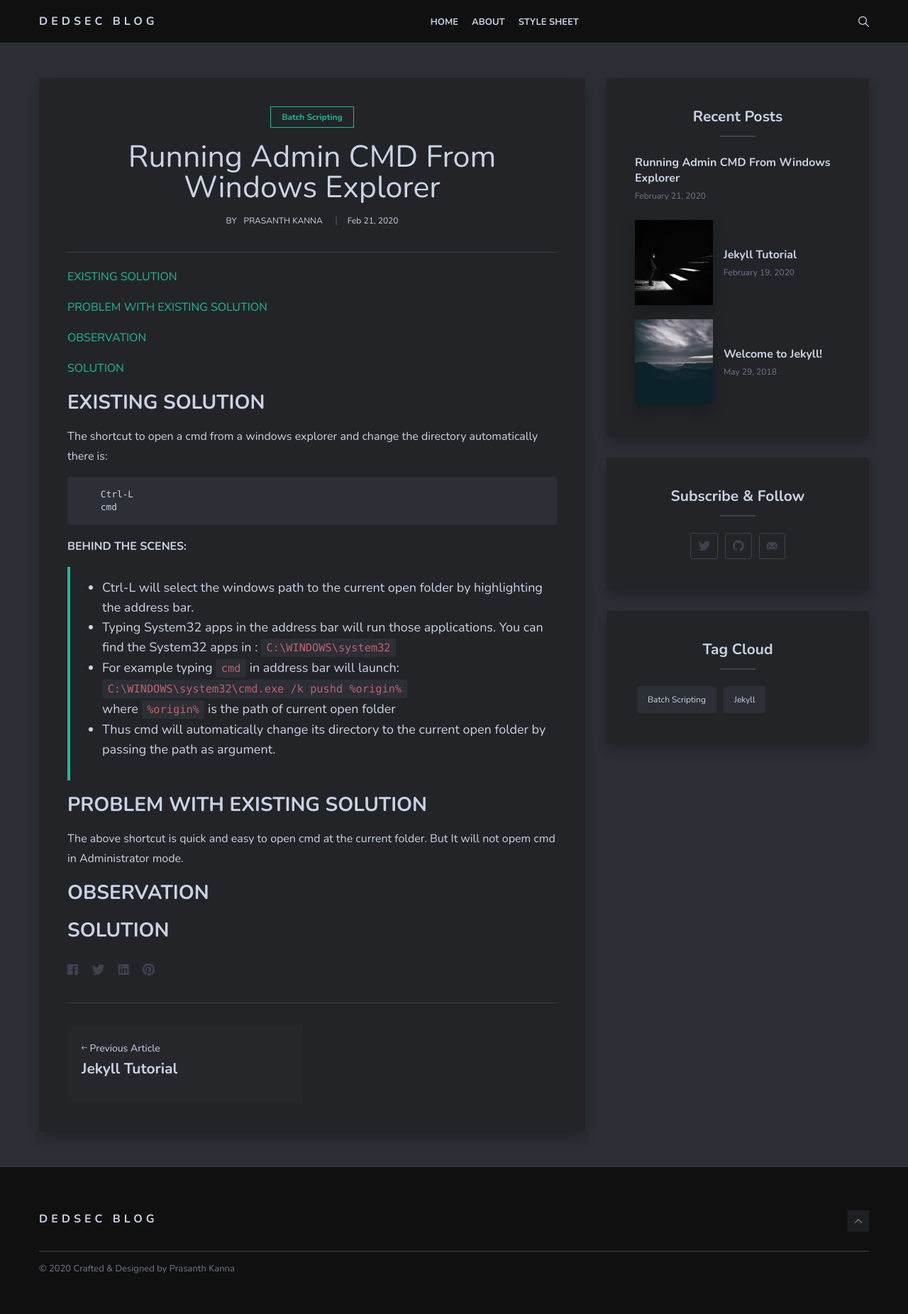
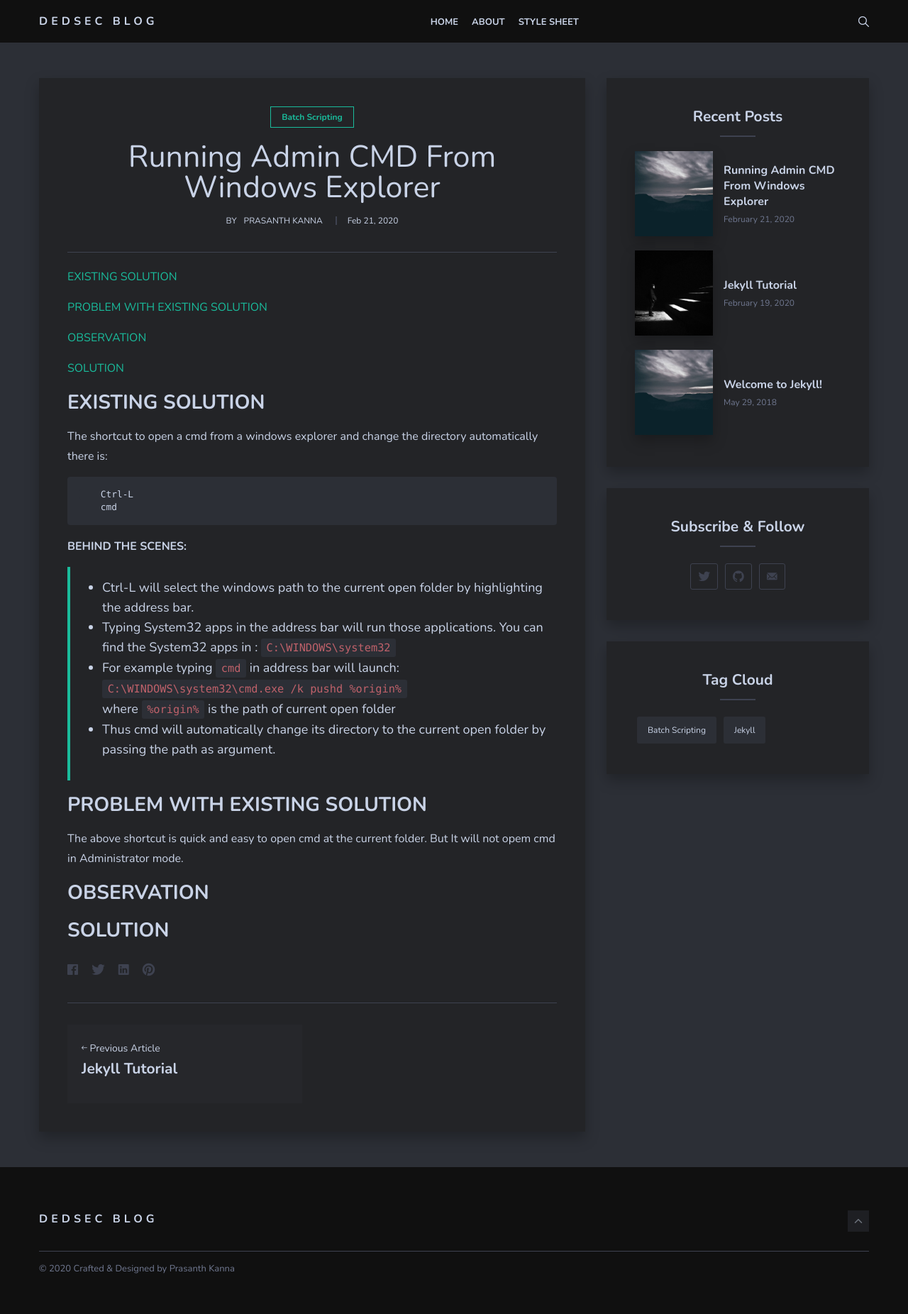
Before and after one commit to Dedsec727/Dedsec727.github.io, a Jekyll site: the page built from _posts/2020-02-21-running-admin-cmd-from-explorer.md, in a window 1280 px wide. Shown: the whole page at 71% size. Built offline with Jekyll 4.4.1, drawn with Linux system fonts in a browser that asks for light colours; nearby versions of some CDN libraries.

Commit message:
added image to blog

```diff
--- a/_posts/2020-02-21-running-admin-cmd-from-explorer.md
+++ b/_posts/2020-02-21-running-admin-cmd-from-explorer.md
@@ -5,6 +5,7 @@ date: 2020-02-21 09:23
 author: Prasanth Kanna
 tags: [Batch Scripting]
 summary:
+image:  11.jpg
 ---
 
 [EXISTING SOLUTION](#existing-solution)
```
